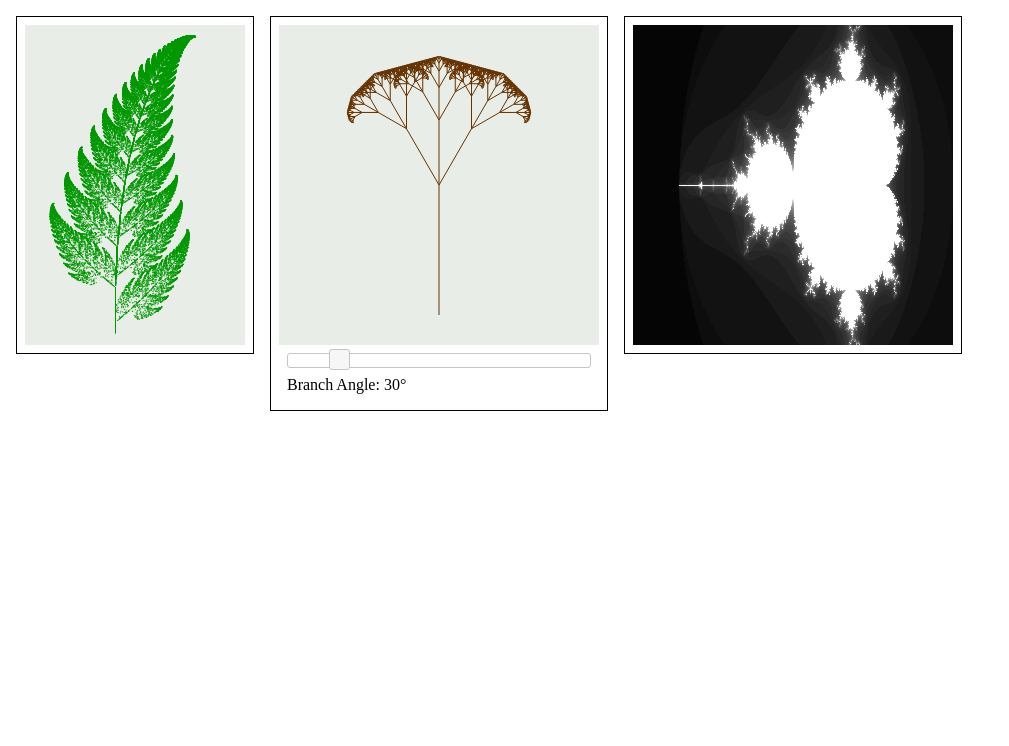
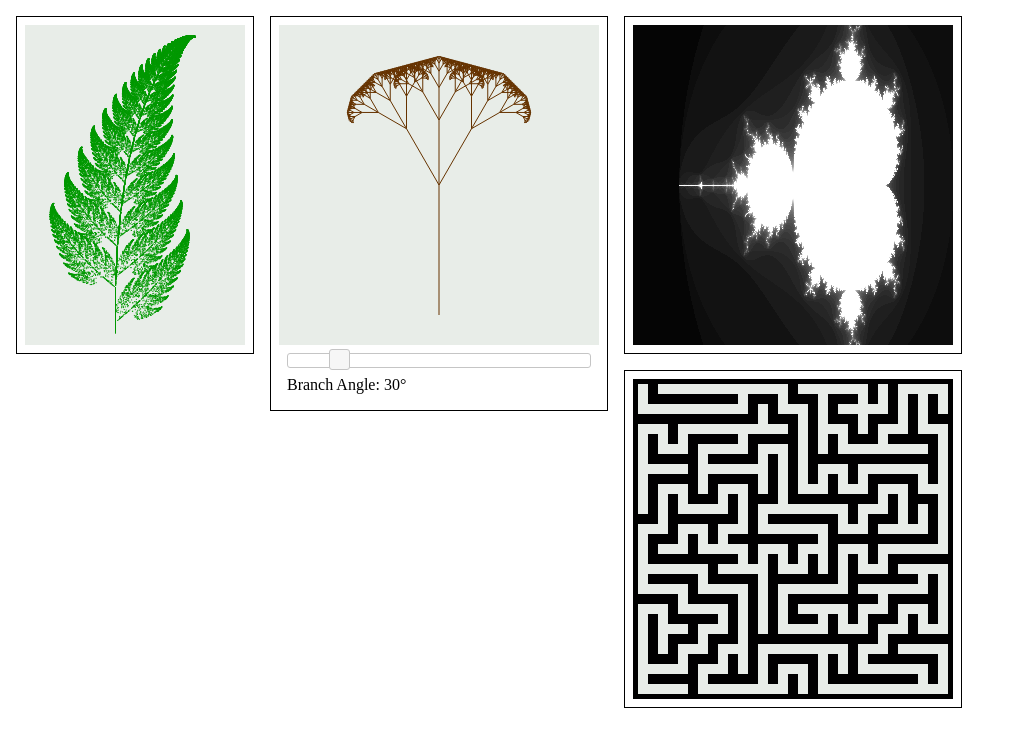
Before and after one commit to bernardwolff/bernardwolff.github.io, a plain HTML site: page index.html in a window 1280 px wide. Shown: the whole page, without its empty margins (0-1009 px from the left). Drawn offline with nearby package versions, Linux system fonts and the light colour scheme.

Commit message:
added maze

```diff
--- a/index.html
+++ b/index.html
@@ -26,6 +26,7 @@
 <script src="barnsley.js"></script>
 <script src="tree.js"></script>
 <script src="mandelbrot.js"></script>
+<script src="maze.js"></script>
 
 <script type="text/javascript">
 function init_canvas(id, bgcolor, fgcolor) {
@@ -47,9 +48,9 @@ $(document).ready(function(){
     yoffset: 10,
   });
 
-  var context = init_canvas('tree', '#E8EDE8', '#663300');
   function three_branch_tree(branch_angle) {
-    draw_three_branch_tree(context,
+    var tree_context = init_canvas('tree', '#E8EDE8', '#663300');
+    draw_three_branch_tree(tree_context,
       {
         initial_point: {x: 160, y: 290},
         trunk_length: 260,
@@ -72,6 +73,9 @@ $(document).ready(function(){
 
   draw_mandelbrot(init_canvas('mandelbrot', '#E8EDE8', '#000000'),
       {color_depth: 16777215, max_iteration: 100});
+
+  var maze_context = init_canvas('maze', '#000000', '#E8EDE8');
+  draw_maze(maze_context, {cell_size: maze_context.canvas.width / 16, cell_color: '#E8EDE8', current_cell_color: '#FF0000'});
 });
 </script>
 </head>
@@ -89,5 +93,8 @@ $(document).ready(function(){
 <div class="canvas_wrapper">
   <canvas id="mandelbrot" width="320" height="320"></canvas>
 </div>
+<div class="canvas_wrapper">
+  <canvas id="maze" width="320" height="320"></canvas>
+</div>
 </body>
 </html>
--- /dev/null
+++ b/maze.js
@@ -0,0 +1,96 @@
+function draw_maze(context, params) {
+  function deg_to_rad(deg) {
+    return deg * Math.PI / 180.0;
+  }
+
+  function draw_line(point1, point2) {
+    context.beginPath();
+    context.moveTo(point1.x, point1.y);
+    context.lineTo(point2.x, point2.y);
+    context.stroke();
+  }
+
+  if (context.canvas.width != context.canvas.height) {
+    console.log("canvas width and height must be the same for maze drawing");
+    return;
+  }
+
+  var grid_size = params.cell_size / 2;
+  var border_width = grid_size / 2;
+  var maze_width = context.canvas.width / params.cell_size;
+
+  var grid = {};
+  var path = [];
+
+  function fill_all() {
+    for (var i = 0; i < maze_width; i++) {
+      for (var j = 0; j < maze_width; j++) {
+        var x = i * params.cell_size + border_width;
+        var y = j * params.cell_size + border_width;
+        context.fillRect(x, y, grid_size, grid_size);
+      }
+    }
+  }
+
+  function fill_cell(point, color) {
+    var x = point.x * params.cell_size + border_width;
+    var y = point.y * params.cell_size + border_width;
+    context.fillStyle = color;
+    context.fillRect(x, y, grid_size, grid_size);
+  }
+
+  function visited(point) {
+    return grid[point.x + "," + point.y] !== undefined;
+  }
+
+  function mark_visited(point) {
+    grid[point.x + "," + point.y] = {};
+  }
+
+  function on_grid(point) {
+    return point.x >= 0 && point.y >= 0 && point.x < maze_width && point.y < maze_width;
+  }
+
+  function get_neighbors(point) {
+    var possible_neighbors = [
+      {x: point.x + 1, y: point.y}, // east
+      {x: point.x, y: point.y + 1}, // south
+      {x: point.x - 1, y: point.y}, // west
+      {x: point.x, y: point.y - 1} // north
+    ];
+
+    var neighbors = [];
+    for (var i = 0; i < possible_neighbors.length; i++) {
+      if (on_grid(possible_neighbors[i]) && !visited(possible_neighbors[i])) {
+        neighbors.push(possible_neighbors[i]);
+      }
+    }
+
+    return neighbors;
+  }
+
+  var current_point = {x: 0, y: 0};
+
+  function draw_maze(current_point) {
+    fill_cell(current_point, params.cell_color);
+
+    mark_visited(current_point);
+
+    var neighbors = get_neighbors(current_point);
+
+    while (neighbors.length > 0) {
+
+      var r = Math.floor(Math.random() * neighbors.length);
+      var random_neighbor = neighbors[r];
+
+      var wall_cell = {x: (current_point.x + random_neighbor.x) / 2, y: (current_point.y + random_neighbor.y) / 2};
+      fill_cell(wall_cell, params.cell_color);
+
+      draw_maze(random_neighbor, wall_cell);
+
+      neighbors = get_neighbors(current_point);
+    }
+  }
+
+  draw_maze(current_point);
+}
```
